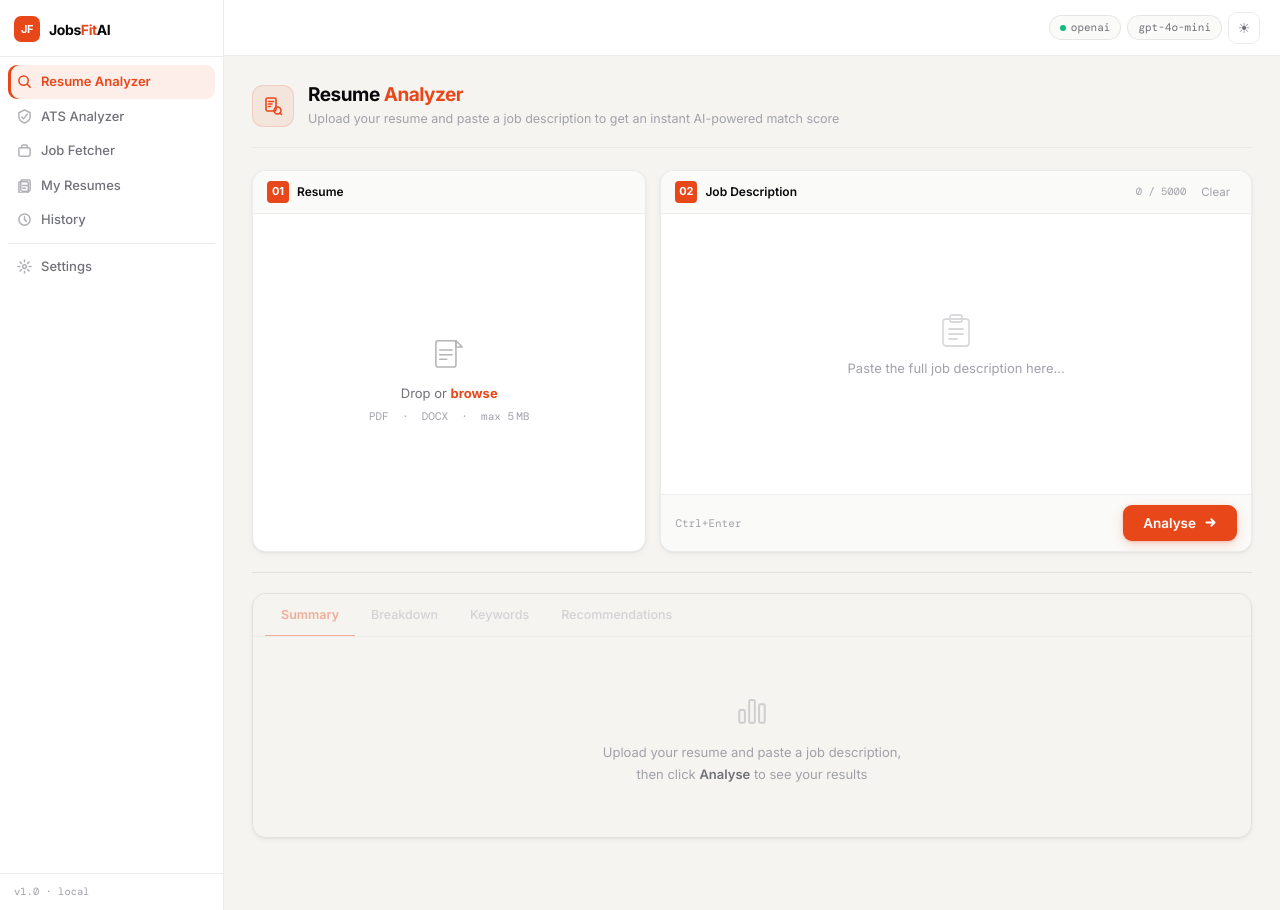
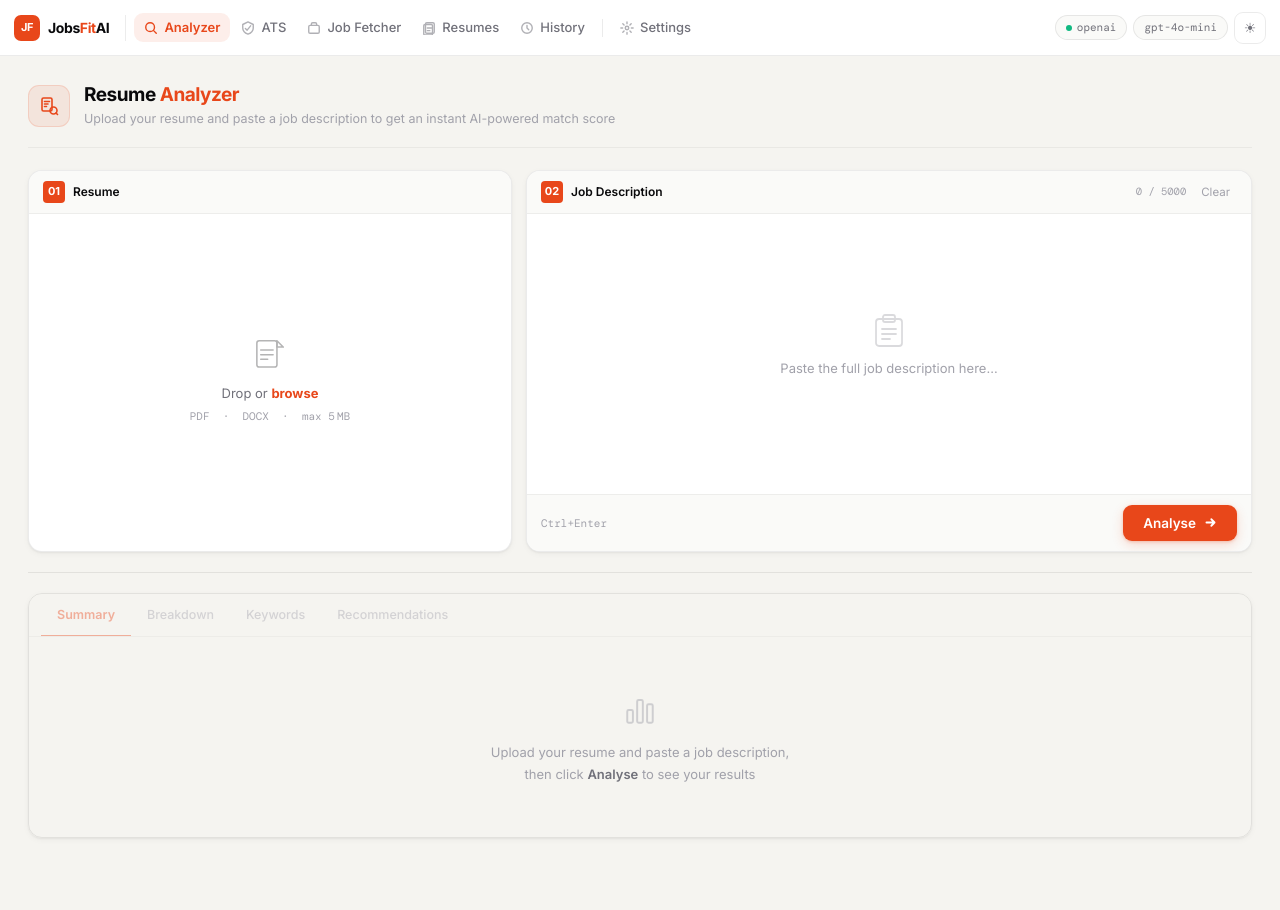
Before and after one commit to harmandeep2993/JobsFitAI, a FastAPI app: page / in a window 1280 px wide. Run offline with FastAPI, Linux system fonts and the light colour scheme; data that the repository does not hold is empty; some libraries are stand-ins or nearby versions.

Commit message:
feat(ui): replace sidebar with full-width topbar nav

```diff
--- a/assets/css/layout.css
+++ b/assets/css/layout.css
@@ -1,4 +1,4 @@
-/* layout.css - app shell, sidebar, topbar, view containers */
+/* layout.css - app shell, topbar, view containers */
 
 *, *::before, *::after { box-sizing: border-box; margin: 0; padding: 0; }
 
@@ -14,27 +14,33 @@ html, body {
 }
 
 #app {
-  display: grid;
-  grid-template-columns: var(--sidebar-w) 1fr;
+  display: flex;
+  flex-direction: column;
   height: 100vh;
   overflow: hidden;
 }
 
-/* === Sidebar === */
-.jfai-sidebar {
+/* === Topbar === */
+.jfai-topbar {
+  height: var(--topbar-h);
   background: var(--bg-r);
-  border-right: 1px solid var(--bd);
+  border-bottom: 1px solid var(--bd);
   display: flex;
-  flex-direction: column;
-  overflow: hidden;
+  align-items: center;
+  padding: 0 14px;
+  gap: 0;
+  flex-shrink: 0;
+  min-width: 0;
 }
 
-.sidebar-logo {
+/* Brand / logo */
+.topbar-brand {
   display: flex;
   align-items: center;
-  gap: 9px;
-  padding: 16px 14px 14px;
-  border-bottom: 1px solid var(--bd);
+  gap: 8px;
+  padding-right: 16px;
+  margin-right: 4px;
+  border-right: 1px solid var(--bd);
   flex-shrink: 0;
 }
 
@@ -58,122 +64,79 @@ html, body {
   font-weight: 700;
   color: var(--t1);
   letter-spacing: -0.4px;
+  white-space: nowrap;
 }
 .logo-name em { color: var(--accent); font-style: normal; }
 
-.sb-nav {
-  padding: 8px 8px;
+/* Nav items */
+.tb-nav {
+  display: flex;
+  align-items: center;
+  gap: 1px;
   flex: 1;
-  overflow-y: auto;
-  overflow-x: hidden;
+  overflow: hidden;
+  padding: 0 4px;
 }
 
-.sb-sec {
-  font-size: 10px;
-  font-weight: 600;
-  text-transform: uppercase;
-  letter-spacing: 1.1px;
-  color: var(--t3);
-  padding: 10px 8px 5px;
-  font-family: 'DM Mono', monospace;
-}
-
-.sb-item {
-  padding: 7px 9px;
+.tb-item {
+  display: flex;
+  align-items: center;
+  gap: 6px;
+  padding: 5px 10px;
   border-radius: var(--radius-s);
   font-size: 13px;
   font-weight: 500;
   color: var(--t2);
   cursor: pointer;
-  display: flex;
-  align-items: center;
-  gap: 9px;
+  white-space: nowrap;
   transition: background .12s, color .12s;
-  margin-bottom: 1px;
   user-select: none;
-  white-space: nowrap;
+  position: relative;
+  flex-shrink: 0;
 }
-.sb-item:hover  { background: var(--bg-hov); color: var(--t1); }
-.sb-item.active { background: var(--accent-s); color: var(--accent); font-weight: 600; box-shadow: inset 3px 0 0 var(--accent); }
+.tb-item:hover  { background: var(--bg-hov); color: var(--t1); }
+.tb-item.active { background: var(--accent-s); color: var(--accent); font-weight: 600; }
 
-.sb-icon {
-  width: 15px;
-  height: 15px;
+.tb-icon {
+  width: 14px;
+  height: 14px;
   flex-shrink: 0;
   opacity: 0.55;
   transition: opacity .12s;
 }
-.sb-item:hover  .sb-icon { opacity: 0.8; }
-.sb-item.active .sb-icon { opacity: 1; }
+.tb-item:hover  .tb-icon { opacity: 0.8; }
+.tb-item.active .tb-icon { opacity: 1; }
 
-.sb-badge {
-  margin-left: auto;
+.tb-badge {
   background: var(--accent);
   color: #fff;
   font-size: 10px;
   font-weight: 700;
-  padding: 1px 6px;
+  padding: 1px 5px;
   border-radius: 99px;
-  min-width: 18px;
+  min-width: 16px;
   text-align: center;
   line-height: 1.6;
   font-family: 'DM Mono', monospace;
   display: none;
 }
-.sb-badge:not(:empty) { display: block; }
+.tb-badge:not(:empty) { display: block; }
 
-.sb-rule { height: 1px; background: var(--bd); margin: 6px 0; }
-
-.sb-meta {
-  font-size: 11px;
-  color: var(--t3);
-  padding: 4px 9px;
-  line-height: 1.7;
-}
-
-.sb-foot {
-  padding: 10px 14px;
-  border-top: 1px solid var(--bd);
-  font-size: 10.5px;
-  color: var(--t3);
-  font-family: 'DM Mono', monospace;
+.tb-sep {
+  width: 1px;
+  height: 18px;
+  background: var(--bd);
+  margin: 0 6px;
   flex-shrink: 0;
 }
 
-/* === Workspace === */
-#workspace {
-  display: flex;
-  flex-direction: column;
-  min-width: 0;
-  height: 100vh;
-  overflow: hidden;
-}
-
-/* === Topbar === */
-.jfai-topbar {
-  height: var(--topbar-h);
-  background: var(--bg-r);
-  border-bottom: 1px solid var(--bd);
-  display: flex;
-  align-items: center;
-  padding: 0 20px;
-  gap: 8px;
-  flex-shrink: 0;
-}
-
-.topbar-l {
-  display: flex;
-  align-items: center;
-  gap: 10px;
-  flex: 1;
-  min-width: 0;
-}
-
-
+/* Right chips */
 .topbar-r {
   display: flex;
   align-items: center;
   gap: 6px;
+  flex-shrink: 0;
+  padding-left: 10px;
 }
 
 /* run status pill */
@@ -293,11 +256,9 @@ html, body {
 ::-webkit-scrollbar-thumb:hover { background: var(--t3); }
 
 /* === Responsive === */
-@media (max-width: 820px) {
-  :root { --sidebar-w: 50px; }
-  .sb-item > span:not(.sb-icon):not(.sb-badge),
-  .logo-name, .sb-foot, .sb-sec, .sb-meta { display: none; }
-  .sb-item { justify-content: center; padding: 10px; }
-  .sidebar-logo { justify-content: center; padding: 14px 0; }
+@media (max-width: 900px) {
+  .tb-item > span:not(.tb-icon):not(.tb-badge) { display: none; }
+  .tb-item { padding: 6px 8px; }
+  .logo-name { display: none; }
   .view { padding: 16px 14px 40px; }
 }
--- a/assets/js/fetch.js
+++ b/assets/js/fetch.js
@@ -1,4 +1,4 @@
-// Sidebar navigation - switches views using .active class for CSS transitions
+// Topbar navigation - switches views using .active class for CSS transitions
 
 const VIEW_TITLES = { analyzer: 'Analyzer', ats: 'ATS Maker', matches: 'Job Matches', history: 'History', settings: 'Settings' };
 
@@ -7,7 +7,7 @@ window.showView = function(name) {
   const view = document.getElementById('view-' + name);
   if (view) view.classList.add('active');
 
-  document.querySelectorAll('.jfai-sidebar .sb-item')
+  document.querySelectorAll('.tb-nav .tb-item')
     .forEach(el => el.classList.remove('active'));
   const nav = document.getElementById('nav-' + name);
   if (nav) nav.classList.add('active');
--- a/templates/index.html
+++ b/templates/index.html
@@ -15,76 +15,66 @@
 
 <div id="app">
 
-  <!-- sidebar -->
-  <nav class="jfai-sidebar">
-    <div class="sidebar-logo">
+  <!-- topbar -->
+  <header class="jfai-topbar">
+    <div class="topbar-brand">
       <div class="logo-mark">JF</div>
       <span class="logo-name">Jobs<em>Fit</em>AI</span>
     </div>
-    <div class="sb-nav">
-      <div class="sb-item active" id="nav-analyzer" onclick="showView('analyzer')">
-        <svg class="sb-icon" viewBox="0 0 16 16" fill="none" stroke="currentColor" stroke-width="1.6" stroke-linecap="round" stroke-linejoin="round">
+    <nav class="tb-nav">
+      <div class="tb-item active" id="nav-analyzer" onclick="showView('analyzer')">
+        <svg class="tb-icon" viewBox="0 0 16 16" fill="none" stroke="currentColor" stroke-width="1.6" stroke-linecap="round" stroke-linejoin="round">
           <circle cx="7" cy="7" r="5"/><path d="M11 11l3 3"/>
         </svg>
-        <span>Resume Analyzer</span>
+        <span>Analyzer</span>
       </div>
-      <div class="sb-item" id="nav-ats" onclick="showView('ats')">
-        <svg class="sb-icon" viewBox="0 0 16 16" fill="none" stroke="currentColor" stroke-width="1.6" stroke-linecap="round" stroke-linejoin="round">
+      <div class="tb-item" id="nav-ats" onclick="showView('ats')">
+        <svg class="tb-icon" viewBox="0 0 16 16" fill="none" stroke="currentColor" stroke-width="1.6" stroke-linecap="round" stroke-linejoin="round">
           <path d="M8 1L2 4v4c0 3.3 2.5 5.8 6 7 3.5-1.2 6-3.7 6-7V4L8 1z"/>
           <polyline points="5,8.5 7,10.5 11,5.5"/>
         </svg>
-        <span>ATS Analyzer</span>
+        <span>ATS</span>
       </div>
-      <div class="sb-item" id="nav-matches" onclick="showView('matches')">
-        <svg class="sb-icon" viewBox="0 0 16 16" fill="none" stroke="currentColor" stroke-width="1.6" stroke-linecap="round" stroke-linejoin="round">
+      <div class="tb-item" id="nav-matches" onclick="showView('matches')">
+        <svg class="tb-icon" viewBox="0 0 16 16" fill="none" stroke="currentColor" stroke-width="1.6" stroke-linecap="round" stroke-linejoin="round">
           <rect x="2" y="5" width="12" height="9" rx="1.5"/>
           <path d="M5 5V3.5A1.5 1.5 0 016.5 2h3A1.5 1.5 0 0111 3.5V5"/>
         </svg>
         <span>Job Fetcher</span>
-        <span class="sb-badge" id="sb-badge-matches"></span>
+        <span class="tb-badge" id="sb-badge-matches"></span>
       </div>
-      <div class="sb-item" id="nav-resumes" onclick="showView('resumes')">
-        <svg class="sb-icon" viewBox="0 0 16 16" fill="none" stroke="currentColor" stroke-width="1.6" stroke-linecap="round" stroke-linejoin="round">
+      <div class="tb-item" id="nav-resumes" onclick="showView('resumes')">
+        <svg class="tb-icon" viewBox="0 0 16 16" fill="none" stroke="currentColor" stroke-width="1.6" stroke-linecap="round" stroke-linejoin="round">
           <rect x="2" y="4" width="10" height="12" rx="1.5"/>
           <rect x="4" y="2" width="10" height="12" rx="1.5"/>
           <line x1="6" y1="8" x2="11" y2="8"/>
           <line x1="6" y1="11" x2="9" y2="11"/>
         </svg>
-        <span>My Resumes</span>
-        <span class="sb-badge" id="sb-badge-resumes"></span>
+        <span>Resumes</span>
+        <span class="tb-badge" id="sb-badge-resumes"></span>
       </div>
-      <div class="sb-item" id="nav-history" onclick="showView('history')">
-        <svg class="sb-icon" viewBox="0 0 16 16" fill="none" stroke="currentColor" stroke-width="1.6" stroke-linecap="round" stroke-linejoin="round">
+      <div class="tb-item" id="nav-history" onclick="showView('history')">
+        <svg class="tb-icon" viewBox="0 0 16 16" fill="none" stroke="currentColor" stroke-width="1.6" stroke-linecap="round" stroke-linejoin="round">
           <circle cx="8" cy="8" r="6"/><path d="M8 5v3l2 2"/>
         </svg>
         <span>History</span>
-        <span class="sb-badge" id="sb-badge-history" style="display:none;"></span>
+        <span class="tb-badge" id="sb-badge-history" style="display:none;"></span>
       </div>
-      <div class="sb-rule"></div>
-      <div class="sb-item" id="nav-settings" onclick="showView('settings')">
-        <svg class="sb-icon" viewBox="0 0 16 16" fill="none" stroke="currentColor" stroke-width="1.6" stroke-linecap="round" stroke-linejoin="round">
+      <div class="tb-sep"></div>
+      <div class="tb-item" id="nav-settings" onclick="showView('settings')">
+        <svg class="tb-icon" viewBox="0 0 16 16" fill="none" stroke="currentColor" stroke-width="1.6" stroke-linecap="round" stroke-linejoin="round">
           <circle cx="8" cy="8" r="2"/>
           <path d="M8 1v2M8 13v2M1 8h2M13 8h2M3.22 3.22l1.42 1.42M11.36 11.36l1.42 1.42M3.22 12.78l1.42-1.42M11.36 4.64l1.42-1.42"/>
         </svg>
         <span>Settings</span>
       </div>
-    </div>
-    <div class="sb-foot">v1.0 &middot; local</div>
     </nav>
-
-  <!-- right workspace -->
-  <div id="workspace">
-
-    <!-- topbar -->
-    <header class="jfai-topbar">
-      <div class="topbar-l">
+    <div class="topbar-r">
       <div class="tb-run-dot" id="tb-run-dot" style="display:none;">
         <span class="run-pulse"></span>
-          <span class="run-label" id="tb-run-label">Running…</span>
+        <span class="run-label" id="tb-run-label">Running&hellip;</span>
       </div>
       <span class="tb-fetch-time" id="tb-fetch-time"></span>
-      </div>
-      <div class="topbar-r">
       <div class="t-chip">
         <span class="t-bead boff" id="tb-bead"></span>
         <span id="tb-provider">loading&hellip;</span>
@@ -431,7 +421,6 @@
       </div><!-- /view-settings -->
 
   </main><!-- /main-scroll -->
-  </div><!-- /workspace -->
 
 </div><!-- /app -->
 
```
Lines whose indentation alone changed are shown as unchanged.
